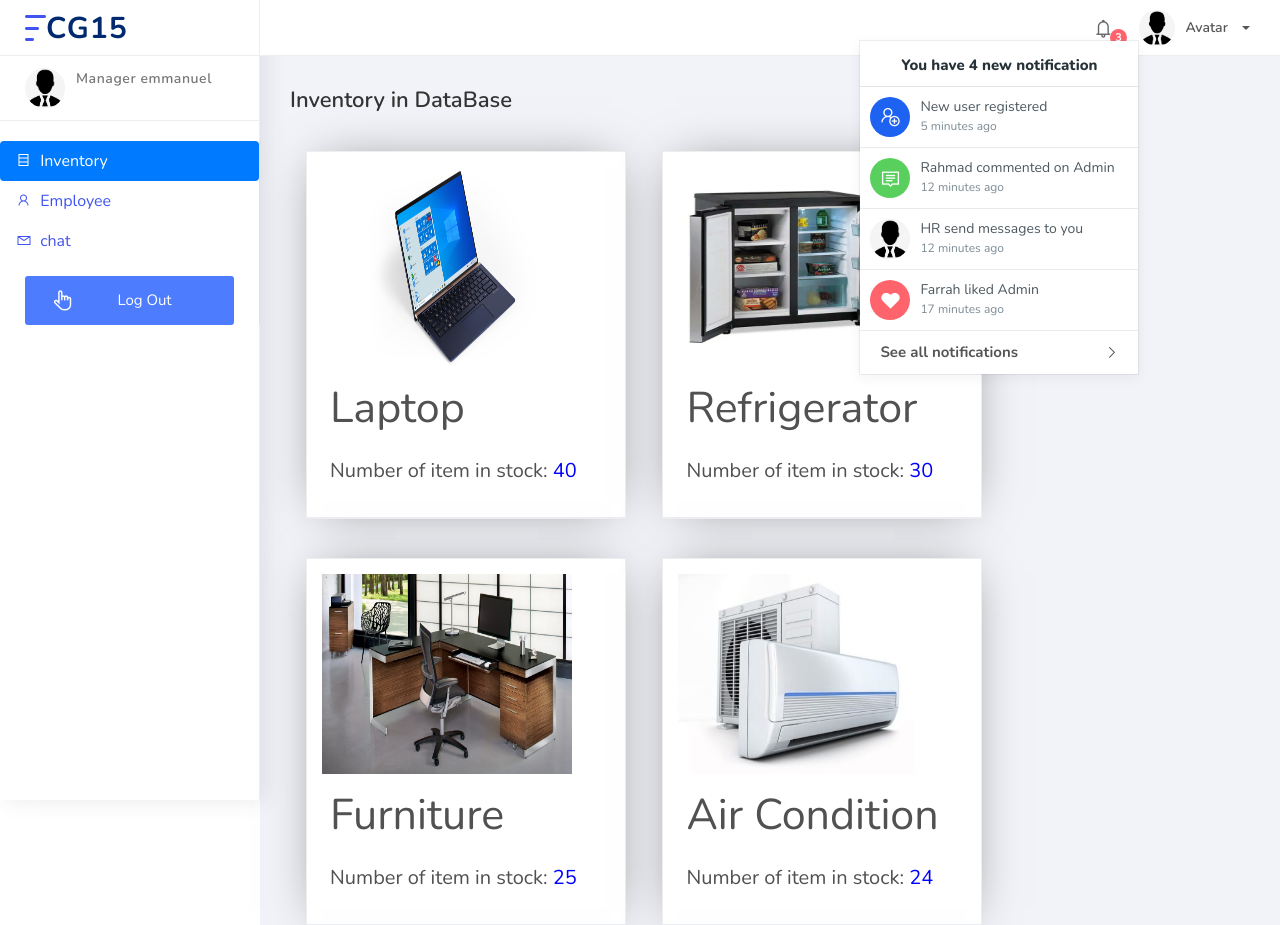
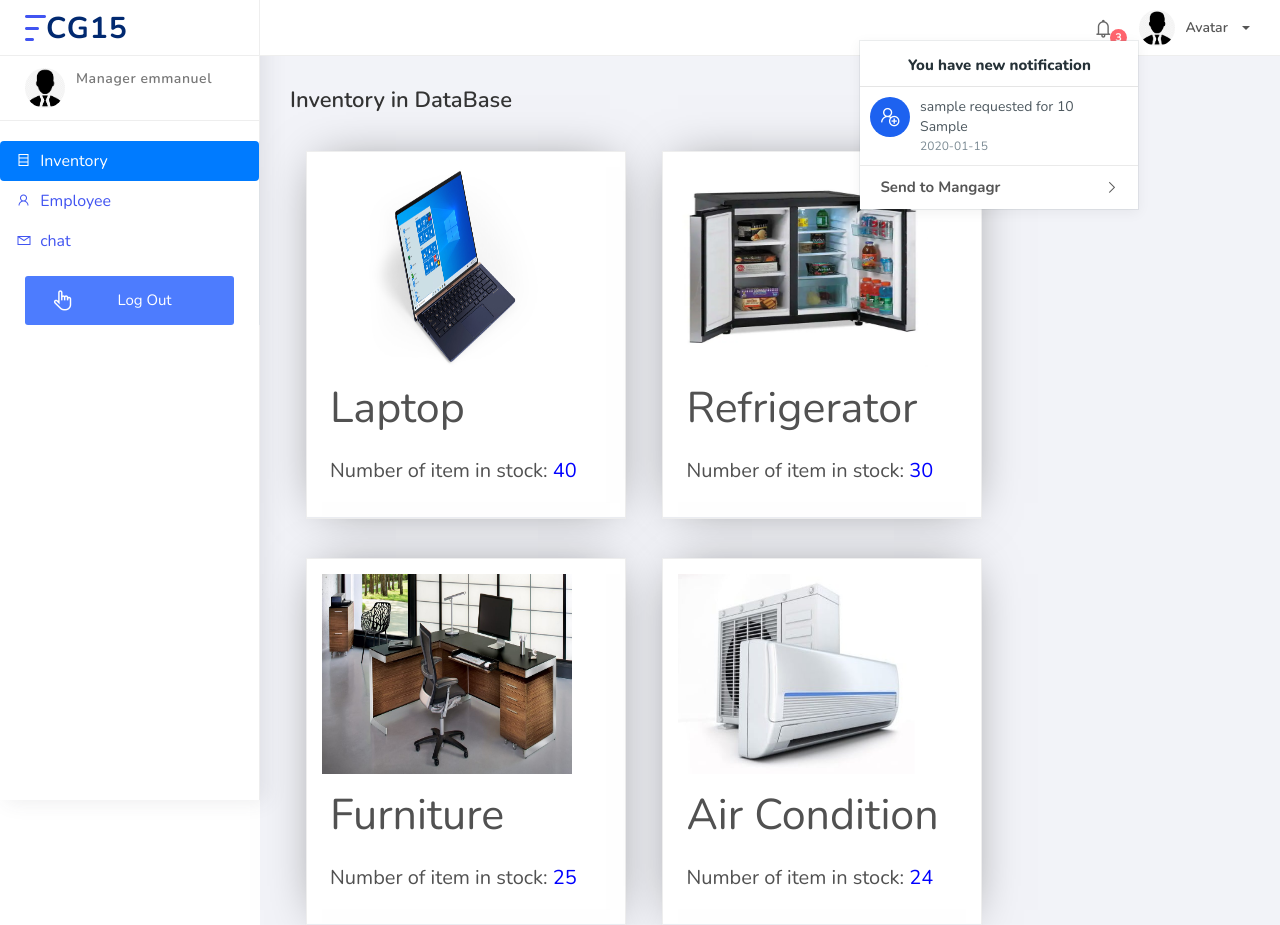
Before and after one commit to lebe24/csc15, a PHP site: page /dash/dash_hr.php in a window 1280 px wide, after a click that opens the changed part. Shown: the top 925 px of the page. Run offline with PHP 8.4, Linux system fonts and the light colour scheme; a user stored in the database is signed in; tables that the repository leaves empty hold one stand-in row (values such as "Sample post"); data that the repository does not hold is empty; some libraries are stand-ins or nearby versions.

Commit message:
Add files via upload

```diff
--- a/dash/dash_hr.php
+++ b/dash/dash_hr.php
@@ -4,7 +4,12 @@
  include 'db_connect.php';
  mysqli_select_db($conn,$dbname);
  $sql = "SELECT * FROM `office items` ";
+ $sql2 = "SELECT * FROM `requests` ";
+
+ $result2 = mysqli_query($conn,$sql2);
  $result = mysqli_query($conn,$sql);
+
+ $result2 = mysqli_fetch_all($result2, MYSQLI_ASSOC);
  $result = mysqli_fetch_all($result, MYSQLI_ASSOC);
 
  if(isset($_POST['sub_mit'])){
@@ -67,52 +72,33 @@
 							</a>
 							<ul class="dropdown-menu notif-box" aria-labelledby="navbarDropdown">
 								<li>
-									<div class="dropdown-title">You have 4 new notification</div>
+									<div class="dropdown-title">You have new notification</div>
 								</li>
 								<li>
 									<div class="notif-center">
+									<?php
+											for($i=0; $i<count($result2); $i++){
+												echo
+												'
+
 												<a href="#">
 												<div class="notif-icon notif-primary"> <i class="la la-user-plus"></i> </div>
 												<div class="notif-content">
 													<span class="block">
-													New user registered
+													 '.$result2[$i]['username'].' requested for '.$result2[$i]['quantity'].'  '.$result2[$i]['Item'].'
 													</span>
-												<span class="time">5 minutes ago</span>
+													<span class="time">'.$result2[$i]['time'].'</span>
 												</div>
 												</a>
-										<a href="#">
-											<div class="notif-icon notif-success"> <i class="la la-comment"></i> </div>
-											<div class="notif-content">
-												<span class="block">
-													Rahmad commented on Admin
-												</span>
-												<span class="time">12 minutes ago</span>
-											</div>
-										</a>
-										<a href="#">
-											<div class="notif-img">
-												<img src="assets/img/person.png" alt="Img Profile">
-											</div>
-											<div class="notif-content">
-												<span class="block">
-													HR send messages to you
-												</span>
-												<span class="time">12 minutes ago</span>
-											</div>
-										</a>
-										<a href="#">
-											<div class="notif-icon notif-danger"> <i class="la la-heart"></i> </div>
-											<div class="notif-content">
-												<span class="block">
-													Farrah liked Admin
-												</span>
-												<span class="time">17 minutes ago</span>
-											</div>
-										</a>
+
+												';
+											}
+										?>
+
 									</div>
 								</li>
 								<li>
-									<a class="see-all" href="javascript:void(0);"> <strong>See all notifications</strong> <i class="la la-angle-right"></i> </a>
+									<a class="see-all" href=""> <strong>Send to Mangagr</strong> <i class="la la-angle-right"></i> </a>
 								</li>
 							</ul>
 						</li>
```
Lines whose indentation alone changed are shown as unchanged.
